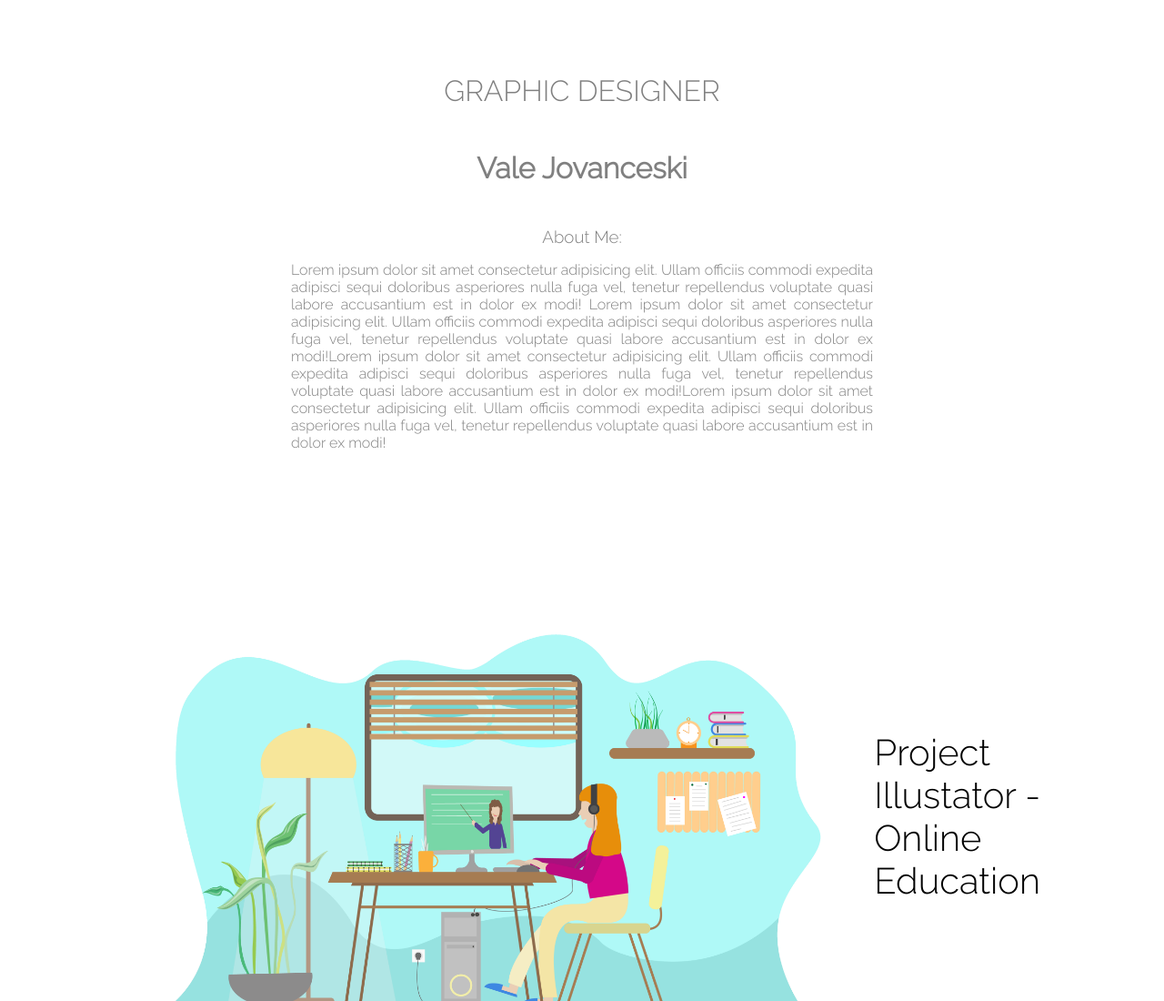
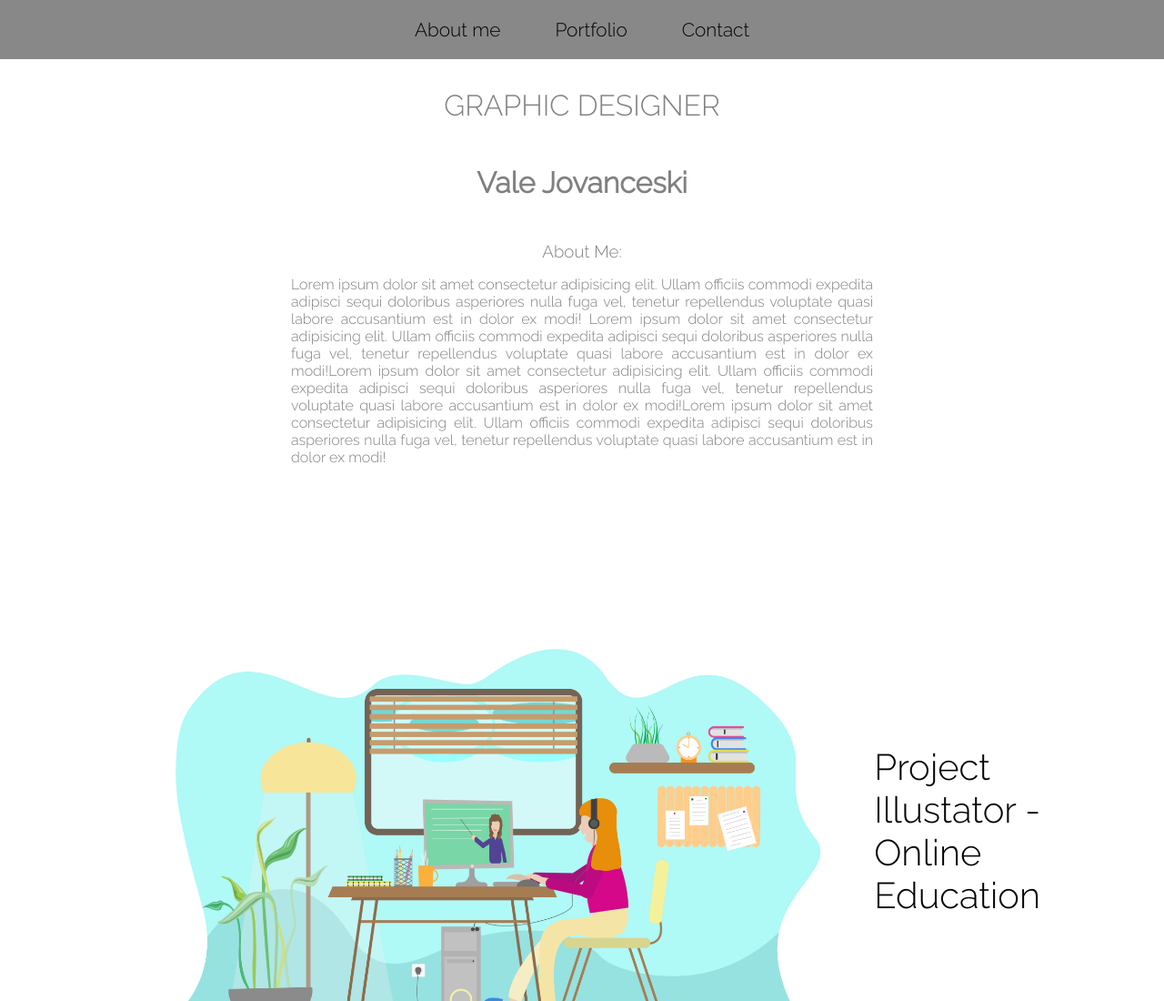
Before and after one commit to stefanrubelov/vale-portfolio, a plain HTML site: page index.html in a window 1280 px wide. Shown: the top 1100 px of the page at 91% size. Drawn offline with Linux system fonts and the light colour scheme.

Commit message:
version 4

```diff
--- a/index.html
+++ b/index.html
@@ -13,7 +13,14 @@
     />
     <title>Vale Portfolio</title>
   </head>
-  <body>
+  <body id="top">
+    <nav>
+      <ul>
+        <li><a href="#top">About me</a></li>
+        <li><a href="#portfolio">Portfolio</a></li>
+        <li><a href="#contact">Contact</a></li>
+      </ul>
+    </nav>
     <div id="header">
       <h1>GRAPHIC DESIGNER</h1>
       <h2>Vale Jovanceski</h2>
@@ -73,7 +80,7 @@
         <figcaption class="heading">Illustator - Self Portrait
         </figcaption>
       </figure>
-    <footer>
+    <footer id="contact">
       <p><span>Email:</span> mladenovska.vale@yahoo.com</p>
       <p><span>LinkedIn:</span> www.linkedin.com/in/vale-jovancevski</p>
     </footer>
--- a/style/style.css
+++ b/style/style.css
@@ -8,12 +8,37 @@ body {
   font-size: 16px;
   font-family: "Raleway", sans-serif;
 }
+nav {
+  background-color: rgb(136, 136, 136);
+  margin: 0;
+  padding: 0;
+  position: fixed;
+  top: 0;
+  width: 100vw;
+}
+nav ul {
+  display: flex;
+  flex-direction: row;
+  justify-content: center;
+  align-items: center;
+  list-style-type: none;
+  margin: 0;
+  padding: 20px 0;
+}
+nav ul li {
+  margin: 0 30px;
+}
+nav ul li a {
+  text-decoration: none;
+  color: #000;
+  font-size: 1.3rem;
+}
 #header {
   display: flex;
   flex-direction: column;
   justify-content: center;
   align-items: center;
-  margin: 7.5vh 0 0 0;
+  margin: 9.5vh 0 0 0;
   color: rgb(128, 128, 128);
 }
 #header h1 {
```
